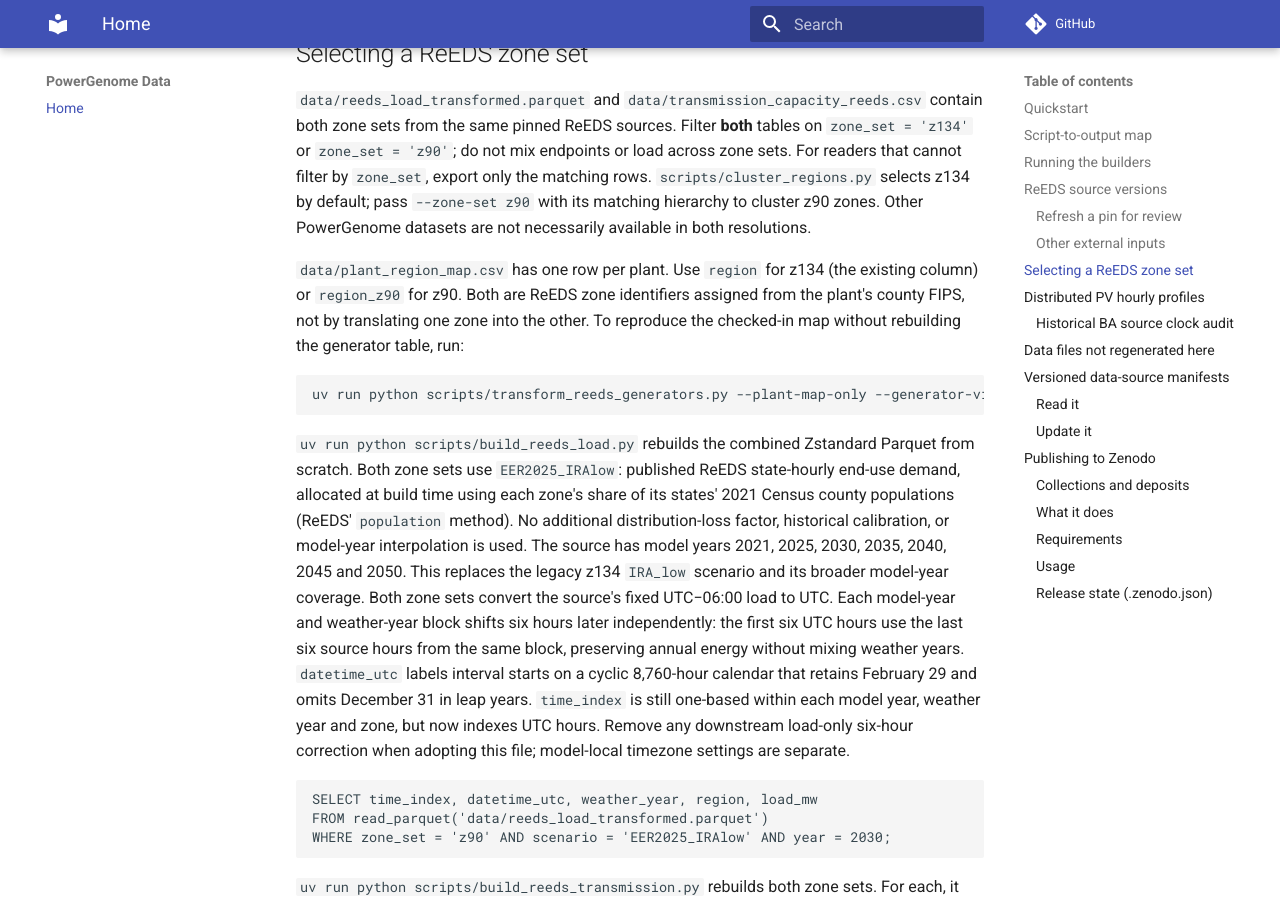
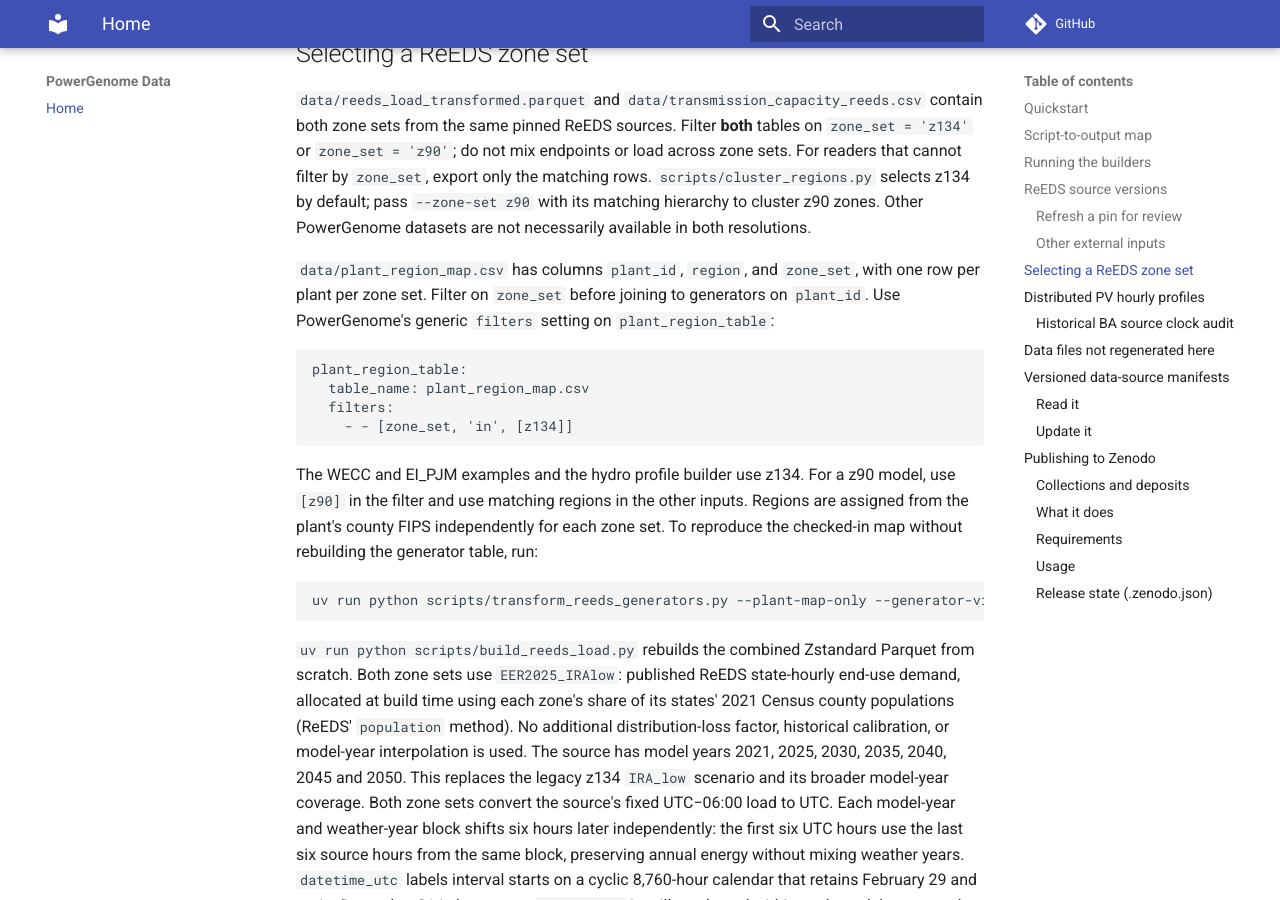
Before and after one commit to gschivley/PowerGenome-data, an MkDocs documentation site: the page built from docs/index.md, in a window 1280 px wide and 900 px high, scrolled down 6021 px. Built offline with MkDocs 1.6.1 and Material for MkDocs 9.7.7, drawn with Linux system fonts in a browser that asks for light colours; comment, search, counter and statistics services are not loaded.

Commit message:
Store plant assignments by ReEDS zone set
Co-authored-by: Copilot App <223556219+Copilot@users.noreply.github.com>

````diff
--- a/docs/index.md
+++ b/docs/index.md
@@ -112,10 +112,21 @@ rows. `scripts/cluster_regions.py` selects z134 by default; pass `--zone-set z90
 its matching hierarchy to cluster z90 zones. Other PowerGenome datasets are not
 necessarily available in both resolutions.
 
-`data/plant_region_map.csv` has one row per plant. Use `region` for z134 (the
-existing column) or `region_z90` for z90. Both are ReEDS zone identifiers assigned
-from the plant's county FIPS, not by translating one zone into the other. To
-reproduce the checked-in map without rebuilding the generator table, run:
+`data/plant_region_map.csv` has columns `plant_id`, `region`, and `zone_set`, with
+one row per plant per zone set. Filter on `zone_set` before joining to generators
+on `plant_id`. Use PowerGenome's generic `filters` setting on `plant_region_table`:
+
+```yaml
+plant_region_table:
+  table_name: plant_region_map.csv
+  filters:
+    - - [zone_set, 'in', [z134]]
+```
+
+The WECC and EI_PJM examples and the hydro profile builder use z134. For a z90
+model, use `[z90]` in the filter and use matching regions in the other inputs.
+Regions are assigned from the plant's county FIPS independently for each zone
+set. To reproduce the checked-in map without rebuilding the generator table, run:
 
 ```bash
 uv run python scripts/transform_reeds_generators.py --plant-map-only --generator-vintage legacy
````
Also changed, not shown: 8 other files.
